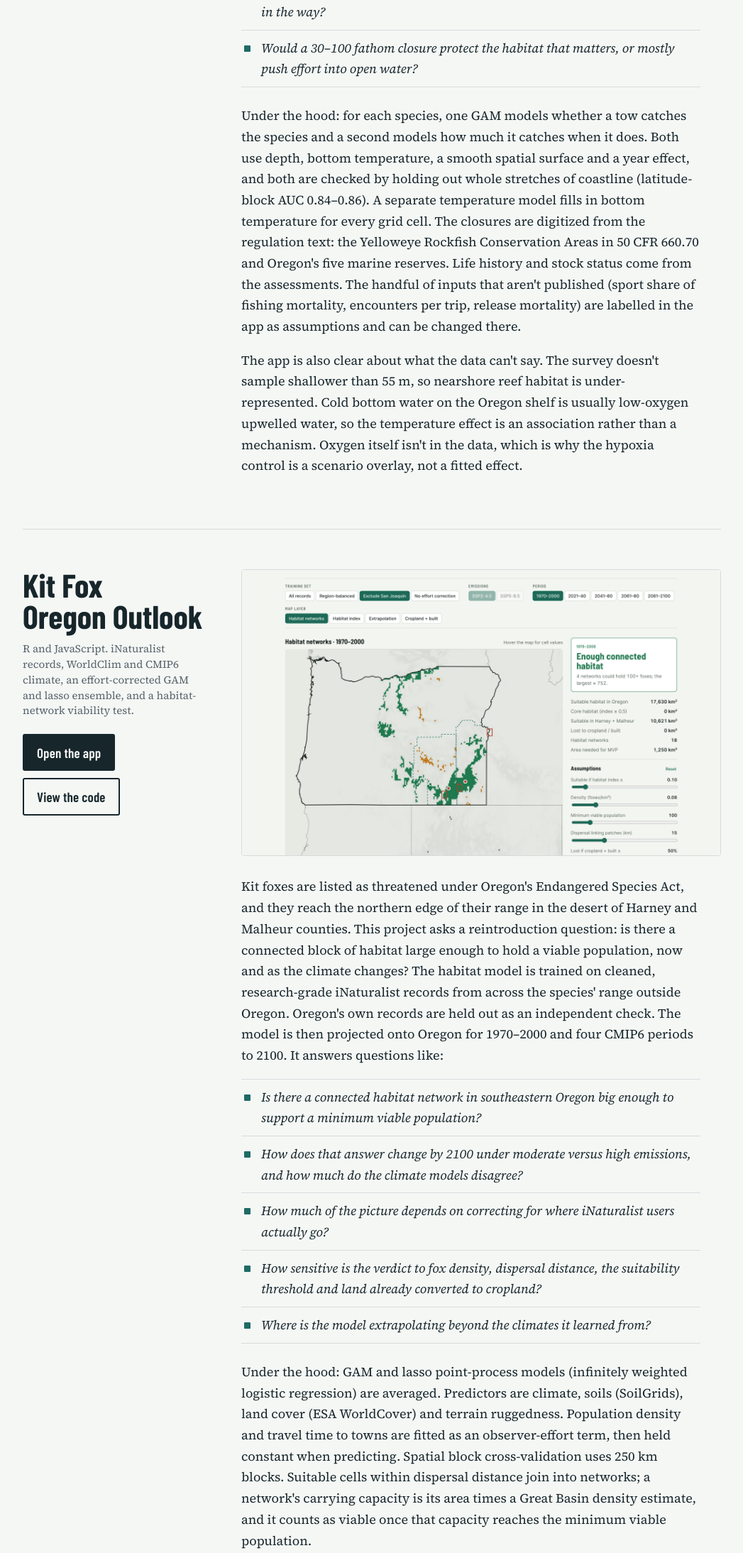
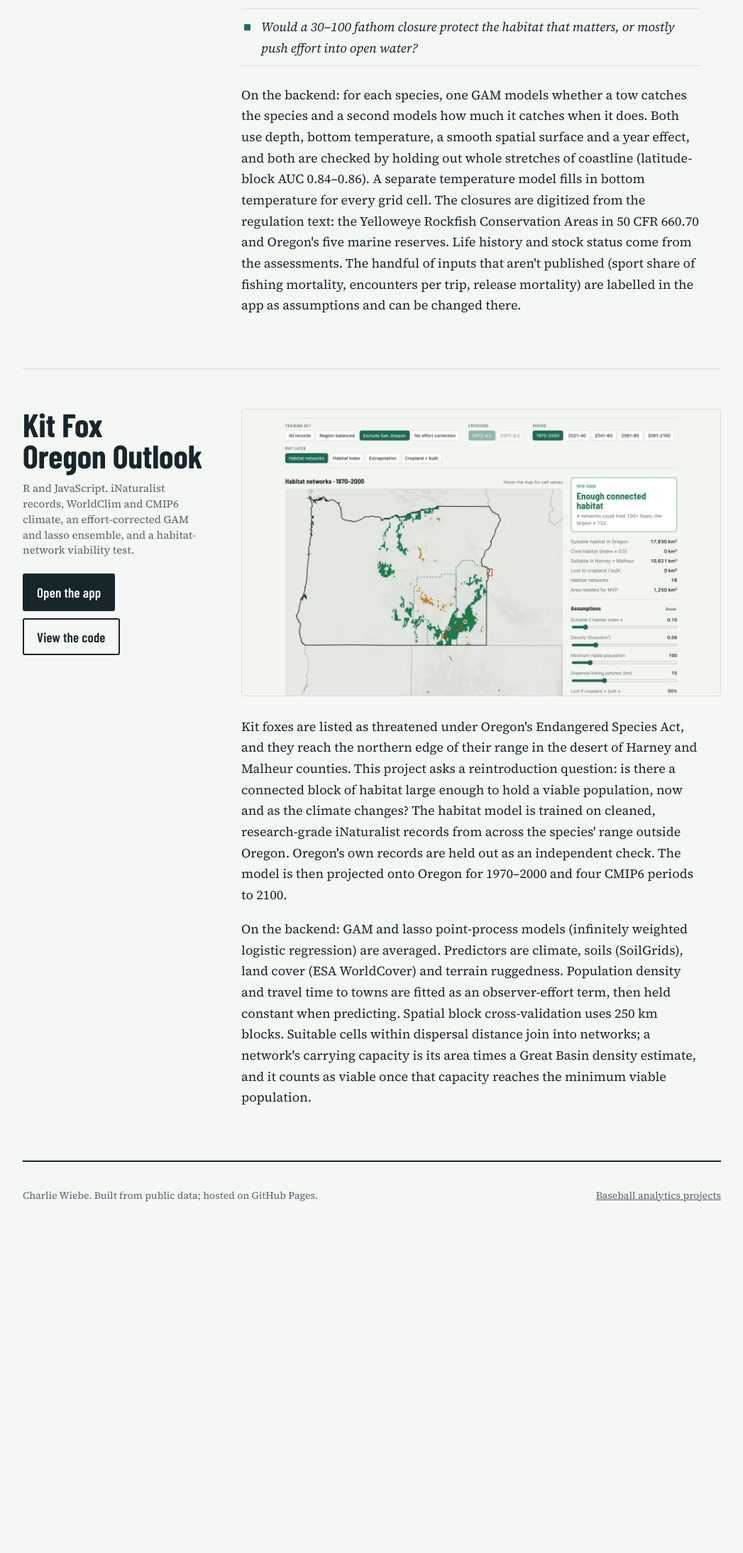
Before and after one commit to charliewiebe/habitat-portfolio, a plain HTML site: page index.html in a window 1280 px wide. Shown: the part 1562-3750 px from the top of the page at 71% size, without its empty margins (116-1163 px from the left). After the commit the page ends 3318 px from the top, so only its background shows below. Drawn offline with nearby package versions, Linux system fonts and the light colour scheme.

Commit message:
Update index.html

```diff
--- a/index.html
+++ b/index.html
@@ -4,7 +4,6 @@
 <meta charset="utf-8">
 <meta name="viewport" content="width=device-width, initial-scale=1">
 <title>Charlie Wiebe: Habitat and Spatial Ecology Portfolio</title>
-<meta name="description" content="Habitat, fisheries and spatial ecology projects by Charlie Wiebe: Oregon Groundfish Habitat and Kit Fox Oregon Outlook.">
 <link rel="preconnect" href="https://fonts.googleapis.com">
 <link rel="preconnect" href="https://fonts.gstatic.com" crossorigin>
 <link href="https://fonts.googleapis.com/css2?family=Barlow+Condensed:wght@500;600;700&family=Source+Serif+4:ital,opsz,wght@0,8..60,400;0,8..60,600;1,8..60,400&display=swap" rel="stylesheet">
@@ -721,7 +720,7 @@
     </div>
     <div class="text">
       <figure class="shot"><img src="assets/oregon-groundfish.jpg" alt="Oregon Groundfish Habitat: species and ocean-condition controls beside a two-panel map of the Oregon coast shaded by lingcod spawning potential, with closure outlines and a results panel" onerror="this.parentElement.remove()"></figure>
-      <p>This app maps where lingcod, canary rockfish and sablefish live off Oregon, and lets you change the conditions and rules that shape those populations. The habitat models are fitted to 4,002 Oregon tows with bottom-temperature records from NOAA's West Coast Groundfish Bottom Trawl Survey (2003–2024) and predicted onto the survey's own 2-km sampling grid. A spawning-potential model calibrated to the Pacific Fishery Management Council's most recent assessment for each species sits on top. Every control starts at 2026 Oregon rules and average bottom temperatures, so any change reads as a difference from the status quo. It's built to answer questions like:</p>
+      <p>This app maps where lingcod, canary rockfish and sablefish live off Oregon, and lets you change the conditions and rules that shape those populations. The habitat models are fitted to 4,002 Oregon tows with bottom-temperature records from NOAA's West Coast Groundfish Bottom Trawl Survey (2003–2024) and predicted onto the survey's own 2-km sampling grid. A spawning-potential model calibrated to the Pacific Fishery Management Council's most recent assessment for each species sits on top. Every control starts at 2026 Oregon rules and average bottom temperatures. The tool is meant to help answer questions like:</p>
       <ul class="questions">
         <li>If Oregon went back to a two-fish lingcod bag, how much spawning potential would that buy back?</li>
         <li>How much lingcod habitat sits inside the Stonewall Bank closure, and what changes if the expansion areas close too?</li>
@@ -729,8 +728,7 @@
         <li>If low-oxygen water covers the inner shelf, how much of each species' habitat is in the way?</li>
         <li>Would a 30–100 fathom closure protect the habitat that matters, or mostly push effort into open water?</li>
       </ul>
-      <p>Under the hood: for each species, one GAM models whether a tow catches the species and a second models how much it catches when it does. Both use depth, bottom temperature, a smooth spatial surface and a year effect, and both are checked by holding out whole stretches of coastline (latitude-block AUC 0.84–0.86). A separate temperature model fills in bottom temperature for every grid cell. The closures are digitized from the regulation text: the Yelloweye Rockfish Conservation Areas in 50 CFR 660.70 and Oregon's five marine reserves. Life history and stock status come from the assessments. The handful of inputs that aren't published (sport share of fishing mortality, encounters per trip, release mortality) are labelled in the app as assumptions and can be changed there.</p>
-      <p>The app is also clear about what the data can't say. The survey doesn't sample shallower than 55 m, so nearshore reef habitat is under-represented. Cold bottom water on the Oregon shelf is usually low-oxygen upwelled water, so the temperature effect is an association rather than a mechanism. Oxygen itself isn't in the data, which is why the hypoxia control is a scenario overlay, not a fitted effect.</p>
+      <p>On the backend: for each species, one GAM models whether a tow catches the species and a second models how much it catches when it does. Both use depth, bottom temperature, a smooth spatial surface and a year effect, and both are checked by holding out whole stretches of coastline (latitude-block AUC 0.84–0.86). A separate temperature model fills in bottom temperature for every grid cell. The closures are digitized from the regulation text: the Yelloweye Rockfish Conservation Areas in 50 CFR 660.70 and Oregon's five marine reserves. Life history and stock status come from the assessments. The handful of inputs that aren't published (sport share of fishing mortality, encounters per trip, release mortality) are labelled in the app as assumptions and can be changed there.</p>
     </div>
   </section>
 
@@ -745,15 +743,8 @@
     </div>
     <div class="text">
       <figure class="shot"><img src="assets/kit-fox.jpg" alt="Kit Fox Oregon Outlook: training-set, emissions, period and map-layer controls above a map of Oregon shaded by connected habitat networks, beside a verdict panel, habitat totals and the viability assumptions" onerror="this.parentElement.remove()"></figure>
-      <p>Kit foxes are listed as threatened under Oregon's Endangered Species Act, and they reach the northern edge of their range in the desert of Harney and Malheur counties. This project asks a reintroduction question: is there a connected block of habitat large enough to hold a viable population, now and as the climate changes? The habitat model is trained on cleaned, research-grade iNaturalist records from across the species' range outside Oregon. Oregon's own records are held out as an independent check. The model is then projected onto Oregon for 1970–2000 and four CMIP6 periods to 2100. It answers questions like:</p>
-      <ul class="questions">
-        <li>Is there a connected habitat network in southeastern Oregon big enough to support a minimum viable population?</li>
-        <li>How does that answer change by 2100 under moderate versus high emissions, and how much do the climate models disagree?</li>
-        <li>How much of the picture depends on correcting for where iNaturalist users actually go?</li>
-        <li>How sensitive is the verdict to fox density, dispersal distance, the suitability threshold and land already converted to cropland?</li>
-        <li>Where is the model extrapolating beyond the climates it learned from?</li>
-      </ul>
-      <p>Under the hood: GAM and lasso point-process models (infinitely weighted logistic regression) are averaged. Predictors are climate, soils (SoilGrids), land cover (ESA WorldCover) and terrain ruggedness. Population density and travel time to towns are fitted as an observer-effort term, then held constant when predicting. Spatial block cross-validation uses 250 km blocks. Suitable cells within dispersal distance join into networks; a network's carrying capacity is its area times a Great Basin density estimate, and it counts as viable once that capacity reaches the minimum viable population.</p>
+      <p>Kit foxes are listed as threatened under Oregon's Endangered Species Act, and they reach the northern edge of their range in the desert of Harney and Malheur counties. This project asks a reintroduction question: is there a connected block of habitat large enough to hold a viable population, now and as the climate changes? The habitat model is trained on cleaned, research-grade iNaturalist records from across the species' range outside Oregon. Oregon's own records are held out as an independent check. The model is then projected onto Oregon for 1970–2000 and four CMIP6 periods to 2100.</p>
+      <p>On the backend: GAM and lasso point-process models (infinitely weighted logistic regression) are averaged. Predictors are climate, soils (SoilGrids), land cover (ESA WorldCover) and terrain ruggedness. Population density and travel time to towns are fitted as an observer-effort term, then held constant when predicting. Spatial block cross-validation uses 250 km blocks. Suitable cells within dispersal distance join into networks; a network's carrying capacity is its area times a Great Basin density estimate, and it counts as viable once that capacity reaches the minimum viable population.</p>
     </div>
   </section>
 
```
